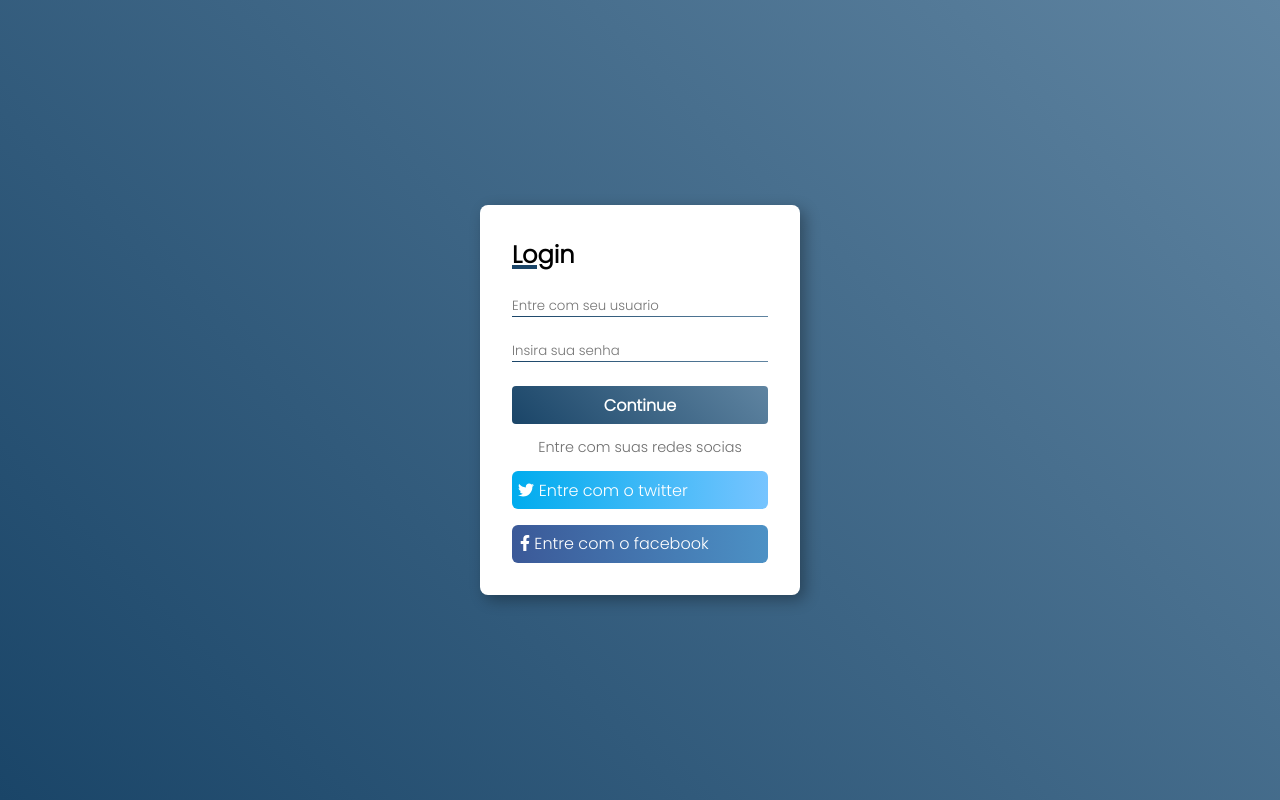
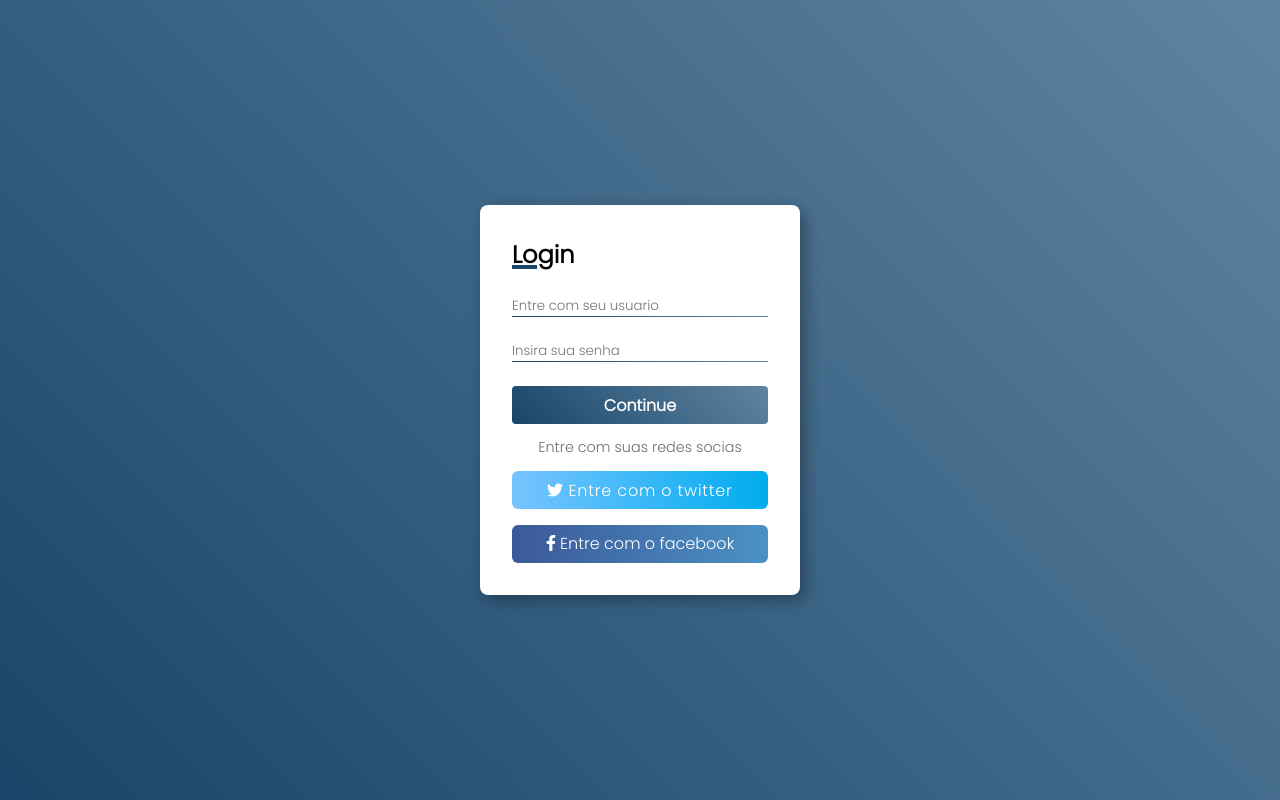
Before and after one commit to edinelsonslima/painel-login, a plain HTML site: page index.html in a window 1280 px wide. In both pictures the pointer is over the element "Entre com o twitter". Drawn offline with Linux system fonts and the light colour scheme.

Commit message:
favicon e botões sociais

```diff
--- a/index.html
+++ b/index.html
@@ -4,6 +4,7 @@
     <meta charset="UTF-8">
     <meta http-equiv="X-UA-Compatible" content="IE=edge">
     <meta name="viewport" content="width=device-width, initial-scale=1.0">
+    <link rel="shortcut icon" href="./favicon.ico" type="image/x-icon">
     <script src="https://use.fontawesome.com/releases/v5.15.3/js/all.js" data-auto-a11y="true"></script>
     <title>Login</title>
     <link rel="stylesheet" href="style.css">
--- a/style.css
+++ b/style.css
@@ -99,6 +99,7 @@ main .sociais .button-facebook{
     background:linear-gradient(to right,#3b5998, #4c91c5);
     text-align: left;
     margin-top: 1em;
+    text-align: center;
 }
 
 main .sociais .button-twitter{
@@ -106,6 +107,7 @@ main .sociais .button-twitter{
     border-radius: 6px;
     background:linear-gradient(to right,#00acee, #77c4ff);
     text-align: left;
+    text-align: center;
 }
 
 main .sociais .button-twitter a {
@@ -118,3 +120,13 @@ main .sociais .button-facebook a{
     text-decoration: none;
     margin: 0 0.1em;
 }
+
+main .sociais .button-twitter:hover{
+    letter-spacing: 0.05em;
+    background:linear-gradient(to right,#77c4ff,#00acee);
+}
+
+main .sociais .button-facebook:hover{
+    letter-spacing: 0.05em;
+    background:linear-gradient(to right, #4c91c5,#3b5998);
+}
```
Also changed, not shown: favicon.ico (added).
